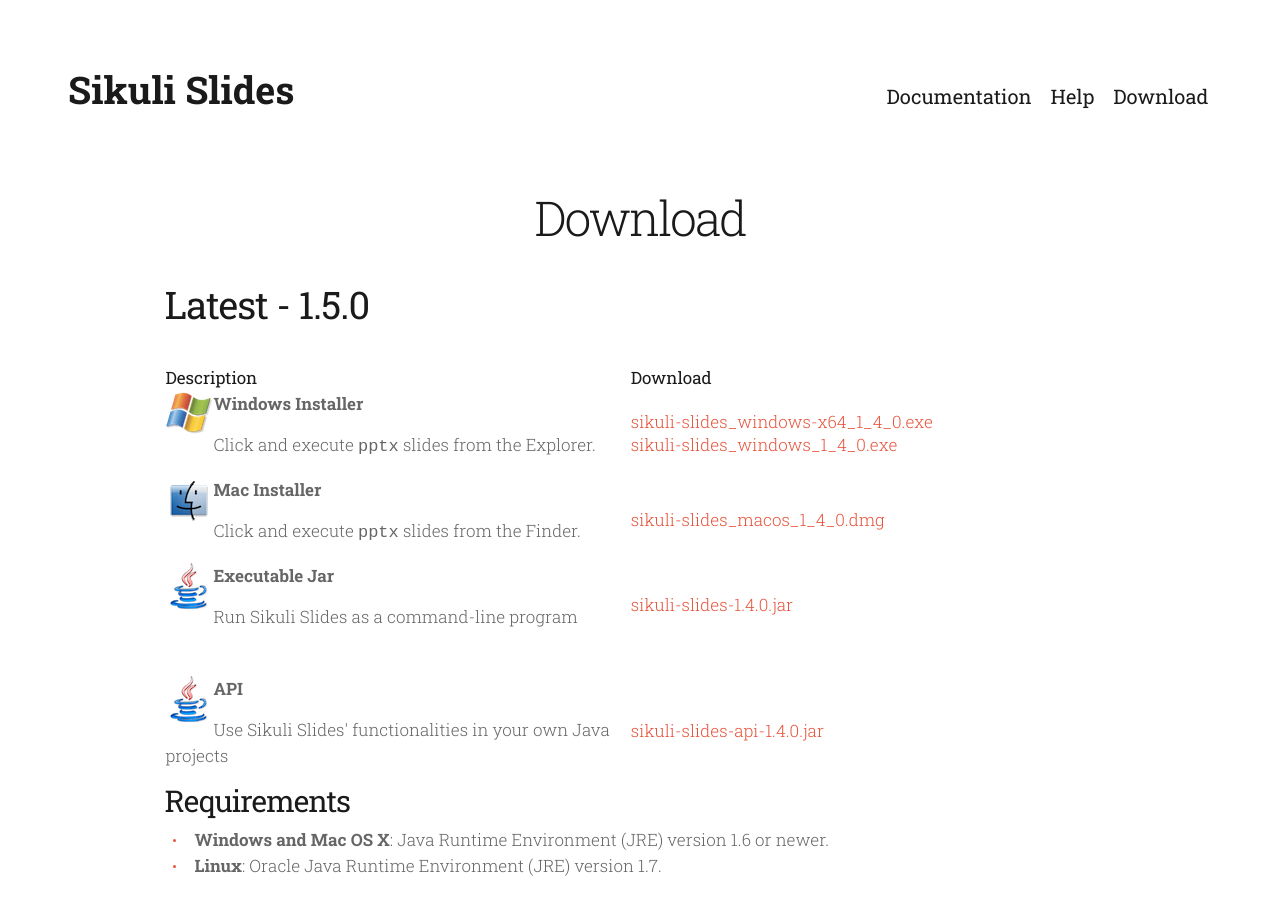
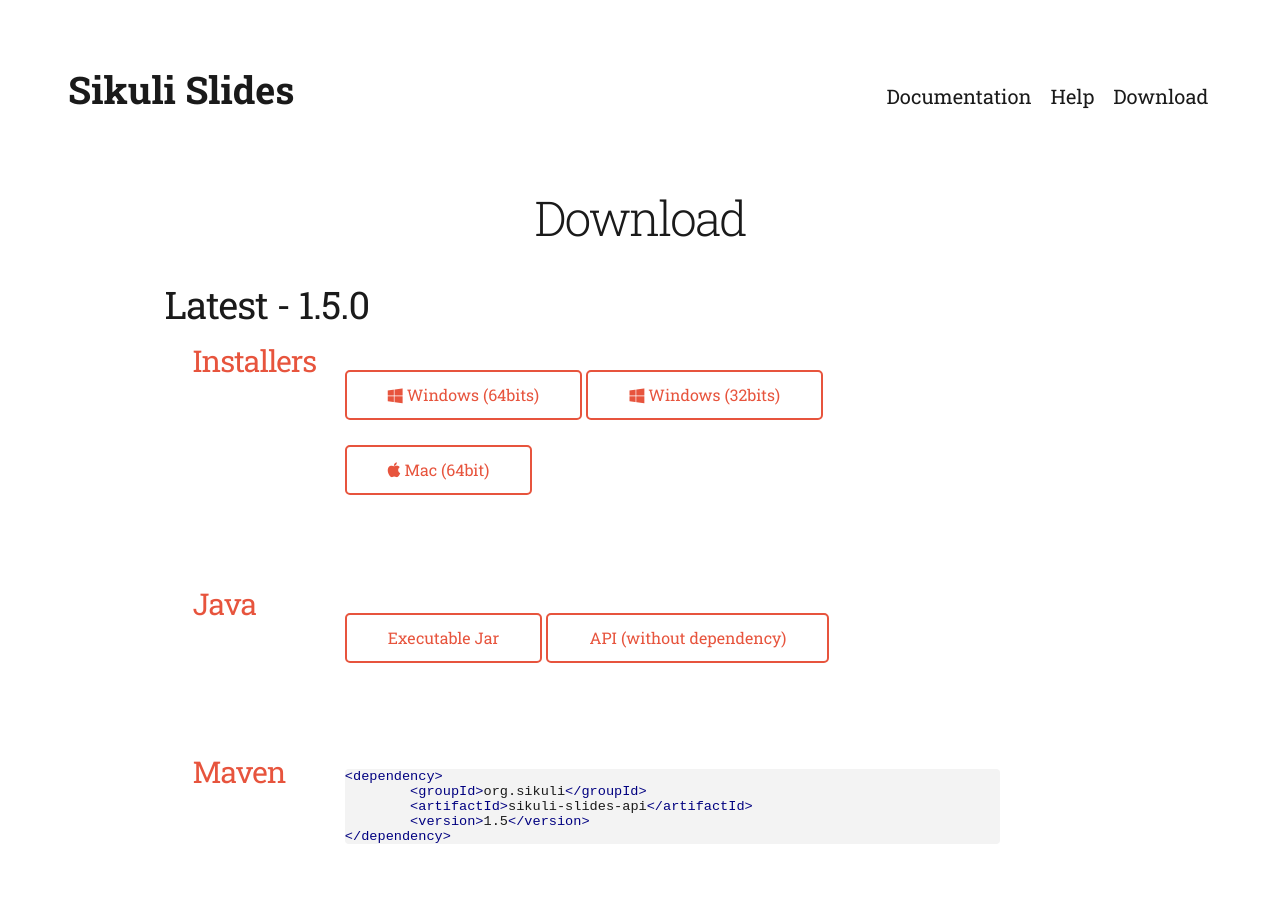
Before and after one commit to doubleshow/sikuli-slides-www, a Jekyll site: the page built from download.md, in a window 1280 px wide and 900 px high. Built offline with Jekyll 4.4.1, drawn with Linux system fonts in a browser that asks for light colours.

Commit message:
add new download links

```diff
--- a/_includes/footer.html
+++ b/_includes/footer.html
@@ -19,3 +19,5 @@
 <script src="/js/jquery-2.1.0.min.js"></script>
 <script src="/js/jquery.plugins.js"></script>
 <script src="/js/custom.js"></script>
+
+{% include analytics.html %}
--- a/download.md
+++ b/download.md
@@ -6,73 +6,54 @@ permalink: /download/
 
 ## Latest - 1.5.0
 
-<table>
-  <thead>
-    <tr>
-      <th>Description</th>
-      <th>Download</th>
-    </tr>
-  </thead>
-  <tbody>
-    <tr>
-      <td><img src="/img/windows.png" style="float:left"><p><b>Windows Installer</b></p>
-		<p>
-		Click and execute <code>pptx</code> slides from the Explorer.
-		</p>
-	   </td>
-	      <td>
-	<a href="http://goo.gl/M9f1tf" class="download"
-		onClick="_gaq.push(['_trackEvent', 'Downloads', 'Download', 'sikuli-slides_windows-x64_1_4_0.exe'])">
-		sikuli-slides_windows-x64_1_4_0.exe
-	</a><br>
-	<a href="http://goo.gl/wGcAAW" class="download"
-		onClick="_gaq.push(['_trackEvent', 'Downloads', 'Download', 'sikuli-slides_windows_1_4_0.exe'])">
-		sikuli-slides_windows_1_4_0.exe
-	</a>
-		  </td>
-    </tr>
-    <tr>
-      <td><img src="/img/mac.gif" style="float:left"/>
-		<p><b>Mac Installer</b></p>
-	   <p>
-		Click and execute <code>pptx</code> slides from the Finder.
-		</p>
-	   </td>
-	      <td>
-	<a href="http://goo.gl/oGgcD6" class="download"
-		onClick="_gaq.push(['_trackEvent', 'Downloads', 'Download', 'sikuli-slides_macos_1_4_0.dmg'])">
-		sikuli-slides_macos_1_4_0.dmg
-	</a>
-		  </td>
-    </tr>
-    <tr>
-      <td><img src="/img/java.png" style="float:left"/><p><b>Executable Jar</b></p>
-	  <p>
-		Run Sikuli Slides as a command-line program
-		</p>
-	   </td>
-	      <td>
-	<a href="/sikuli-slides-1.4.0.jar" class="download"
-		onClick="_gaq.push(['_trackEvent', 'Downloads', 'Download', 'sikuli-slides-1.4.0.jar'])">
-		sikuli-slides-1.4.0.jar
-	</a>
-		  </td>
-    </tr>
-    <tr>
-      <td><img src="/img/java.png" style="float:left"/><p><b>API</b></p>
-	  <p>
-		Use Sikuli Slides' functionalities in your own Java projects</p>
-	   </td>
-	      <td>
-			<a href="/sikuli-slides-api-1.4.0.jar" class="download"
-			onClick="_gaq.push(['_trackEvent', 'Downloads', 'Download', 'sikuli-slides-api-1.4.0.jar'])">
-			sikuli-slides-api-1.4.0.jar
-			</a>
+<div class="section">
+        <div class="col span_2_of_12">
+            <h3 class="color">Installers</h3>
+        </div>
+        <div class="col span_9_of_12">
+        	<a href="https://dl.dropboxusercontent.com/u/5104407/slides.sikuli.org/download/sikuli-slides_windows-x64_1_5_0.exe"
+			onClick="_gaq.push(['_trackEvent', 'Downloads', 'Download', 'sikuli-slides_windows-x64_1_5_0.exe'])"
+        	class="button"><i class="icon-windows" style="font-size:100%;"></i> Windows (64bits)</a>
+			<a href="https://dl.dropboxusercontent.com/u/5104407/slides.sikuli.org/download/sikuli-slides_windows_1_5_0.exe"
+			onClick="_gaq.push(['_trackEvent', 'Downloads', 'Download', 'sikuli-slides_windows_1_5_0.exe'])"
+			class="button"><i class="icon-windows" style="font-size:100%;"> </i> Windows (32bits)</a>
+        	<a href="https://dl.dropboxusercontent.com/u/5104407/slides.sikuli.org/download/sikuli-slides_macos_1_5_0.dmg"
+        	onClick="_gaq.push(['_trackEvent', 'Downloads', 'Download', 'sikuli-slides_macos_1_5_0.dmg'])"
+        	class="button"><i class="icon-apple" style="font-size:100%;"></i> Mac (64bit)</a>
+        </div>
+</div>
 
-		  </td>
-    </tr>
-  </tbody>
-</table>
+<div class="section">
+        <div class="col span_2_of_12">
+            <h3 class="color">Java</h3>
+        </div>
+        <div class="col span_9_of_12">
+        	<a href="https://dl.dropboxusercontent.com/u/5104407/slides.sikuli.org/download/sikuli-slides-1.5.0.jar"
+			onClick="_gaq.push(['_trackEvent', 'Downloads', 'Download', 'sikuli-slides-1.5.0.jar'])"
+        	class="button">Executable Jar</a>
+        	<a href="https://dl.dropboxusercontent.com/u/5104407/slides.sikuli.org/download/sikuli-slides-api-1.5.0.jar"
+        	onClick="_gaq.push(['_trackEvent', 'Downloads', 'Download', 'sikuli-slides-api-1.5.0.jar'])"
+        	class="button">API (without dependency)</a>
+        </div>
+</div>
+
+
+<div class="section">
+        <div class="col span_2_of_12">
+            <h3 class="color">Maven</h3>
+        </div>
+        <div class="col span_9_of_12">
+{% highlight html %}
+
+<dependency>
+	<groupId>org.sikuli</groupId>
+	<artifactId>sikuli-slides-api</artifactId>
+	<version>{{site.slides.version}}</version>
+</dependency>
+
+{% endhighlight %}
+        </div>
+</div>
 
 ### Requirements
 * **Windows and Mac OS X**: Java Runtime Environment (JRE) version 1.6 or newer.
--- a/index.html
+++ b/index.html
@@ -31,18 +31,18 @@ overview: true
 <p class="fs18">
   Sikuli Slides turn presentation slides into executable programs for automating graphical user interfaces (GUI).
 </p>
-<a href="/docs/usage" class="">Basic Usage</a>
+<a href="/docs/usage" class="button">Basic Usage</a>
 </div>
 <div class="col span_4_of_12">
 <h4>Who?</h4>
 <p> If you have ever made slides with screenshots, now you can use Sikuli Slides to execute them on a live interface.</p>
-<a href="/docs/actions" class="">Slides Examples</a>
+<a href="/download" class="button">Download</a>
 </div>
 <div class="col span_4_of_12">
 <h4>How?</h4>
 <p class="fs18">
   <b>Create</b> slides using PowerPoint or Google Doc. <b>Execute</b> slides from a command-line, a GUI, or a Java program.</p>
-<a href="/docs/editors" class="">Creating Slides</a>
+<a href="/docs/editors" class="button">Creating Slides</a>
 </div>
 </div>
 
```
